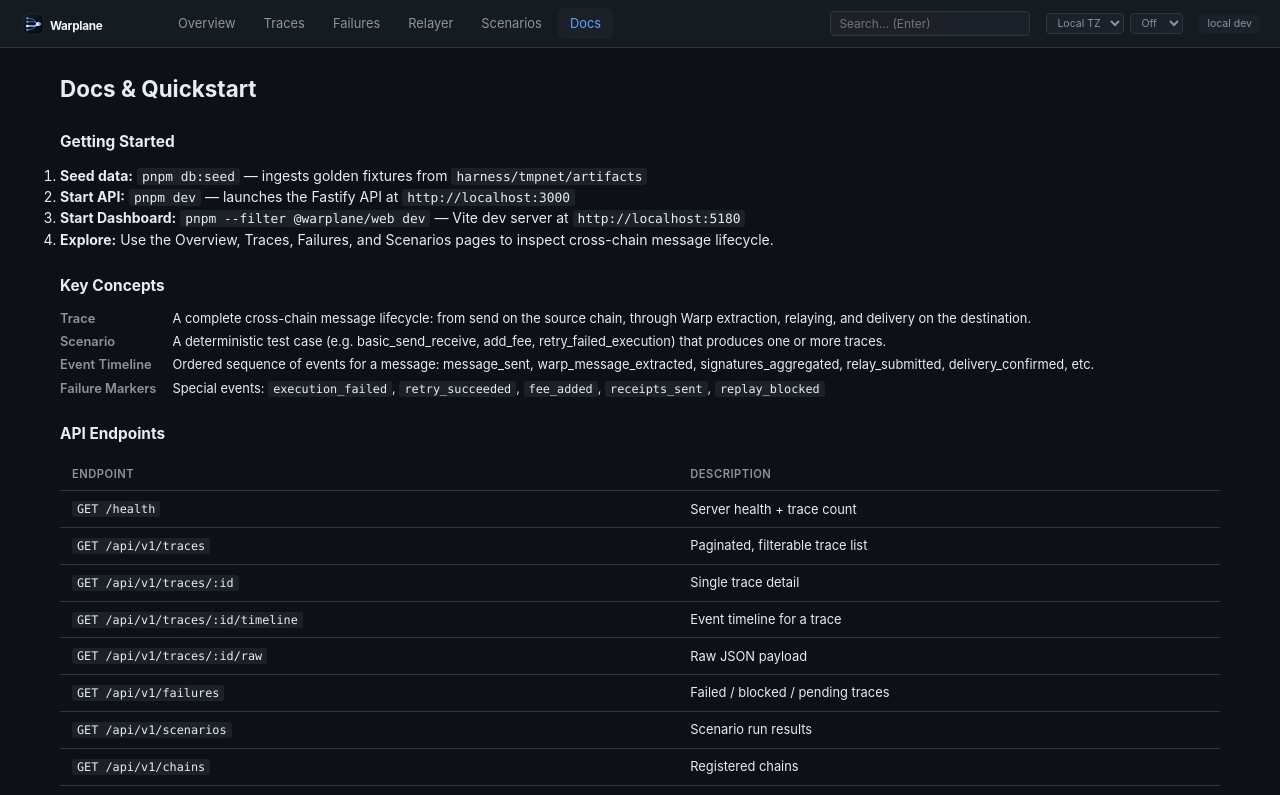
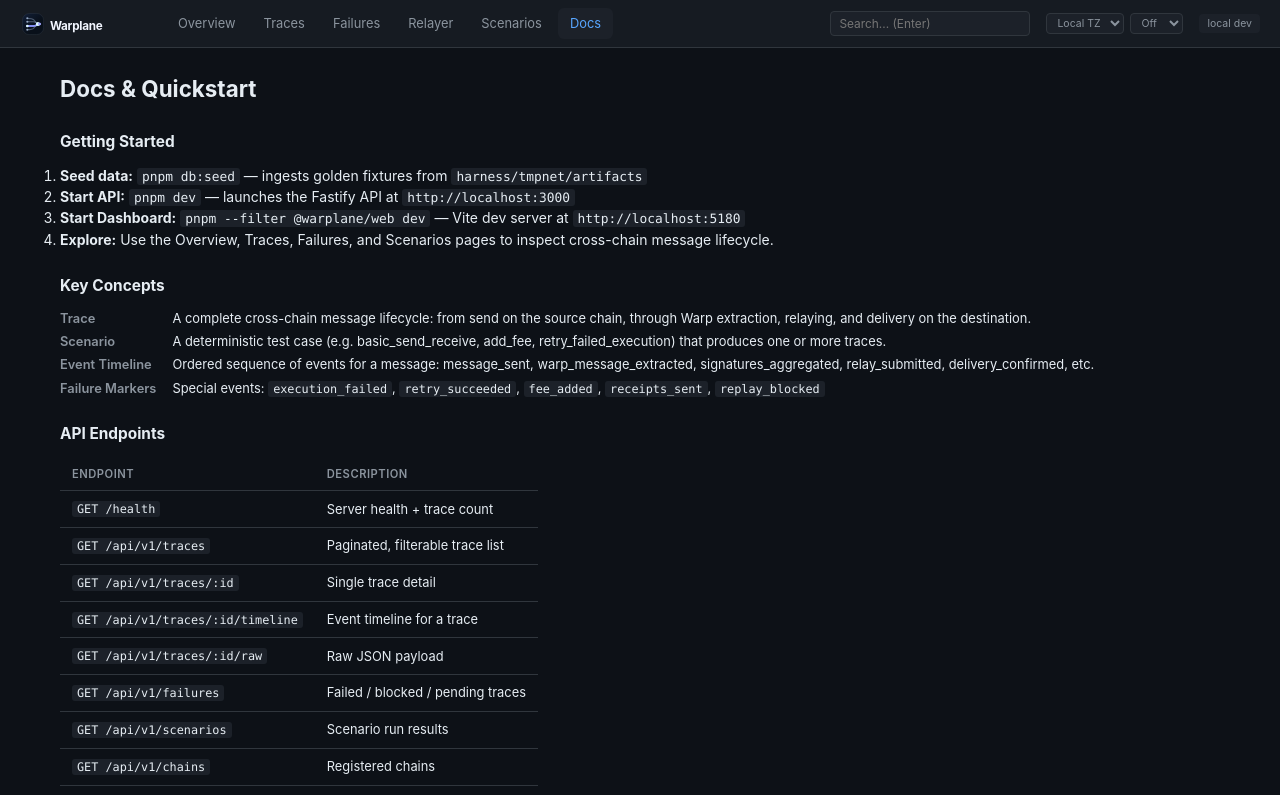
Before and after one commit to merged-one/warplane, a React (Vite) app in the folder apps/web/: page /docs in a window 1280 px wide. Shown: the top 795 px of the page. Built offline with nearby package versions, Linux system fonts and the light colour scheme.

Commit message:
fix: Prevent horizontal overflow on tables and content area
Tables with long blockchain IDs caused body-level horizontal overflow
even on desktop. Fix by making tables scrollable with overflow-x: auto,
adding text-overflow ellipsis on table cells, and overflow-x: hidden on
the content container.

```diff
--- a/apps/web/src/index.css
+++ b/apps/web/src/index.css
@@ -194,6 +194,7 @@ code {
   width: 100%;
   margin: 0 auto;
   padding: 24px 20px;
+  overflow-x: hidden;
 }
 
 /* ---- Cards ---- */
@@ -242,6 +243,9 @@ code {
   width: 100%;
   border-collapse: collapse;
   font-size: 0.92rem;
+  display: block;
+  overflow-x: auto;
+  -webkit-overflow-scrolling: touch;
 }
 
 .table th,
@@ -257,6 +261,13 @@ code {
   font-size: 0.8rem;
   text-transform: uppercase;
   letter-spacing: 0.5px;
+}
+
+.table td {
+  max-width: 320px;
+  overflow: hidden;
+  text-overflow: ellipsis;
+  white-space: nowrap;
 }
 
 .table tbody tr:hover {
@@ -1010,12 +1021,7 @@ h1 {
     grid-template-columns: repeat(2, 1fr);
   }
 
-  /* Tables: horizontal scroll */
-  .table {
-    display: block;
-    overflow-x: auto;
-    -webkit-overflow-scrolling: touch;
-  }
+  /* Tables: tighter padding on mobile */
   .table th,
   .table td {
     white-space: nowrap;
```
